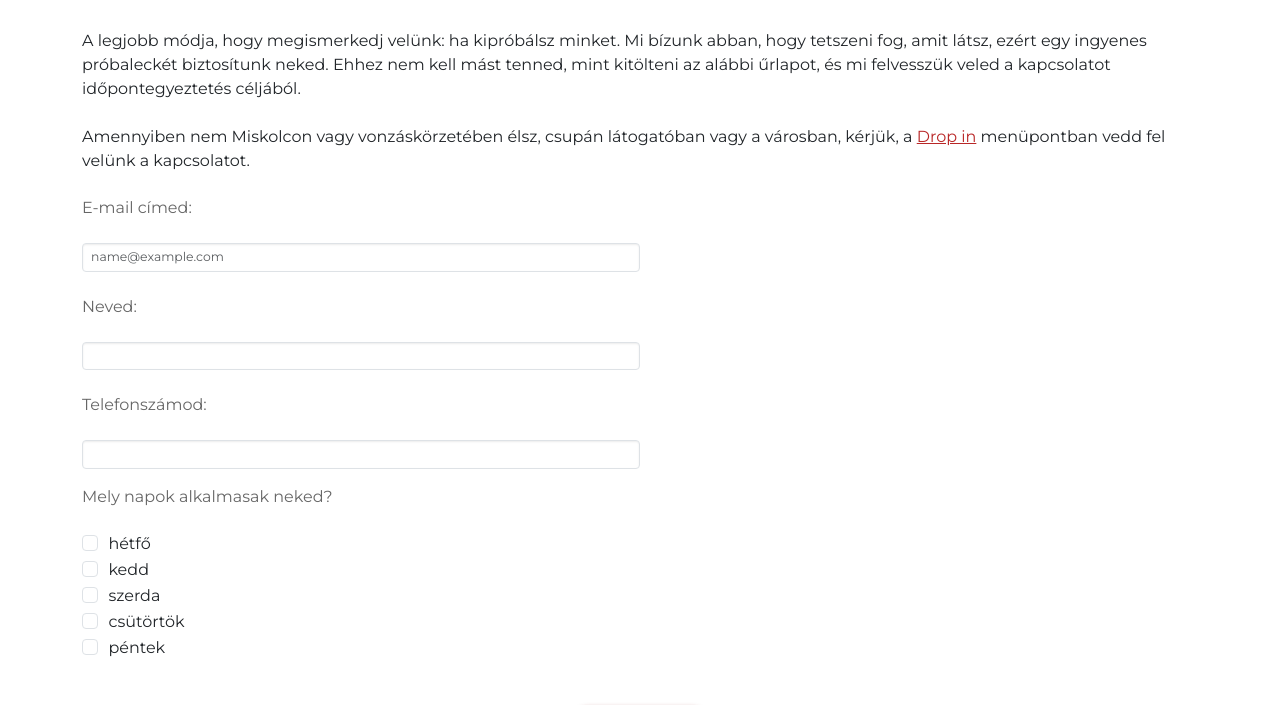
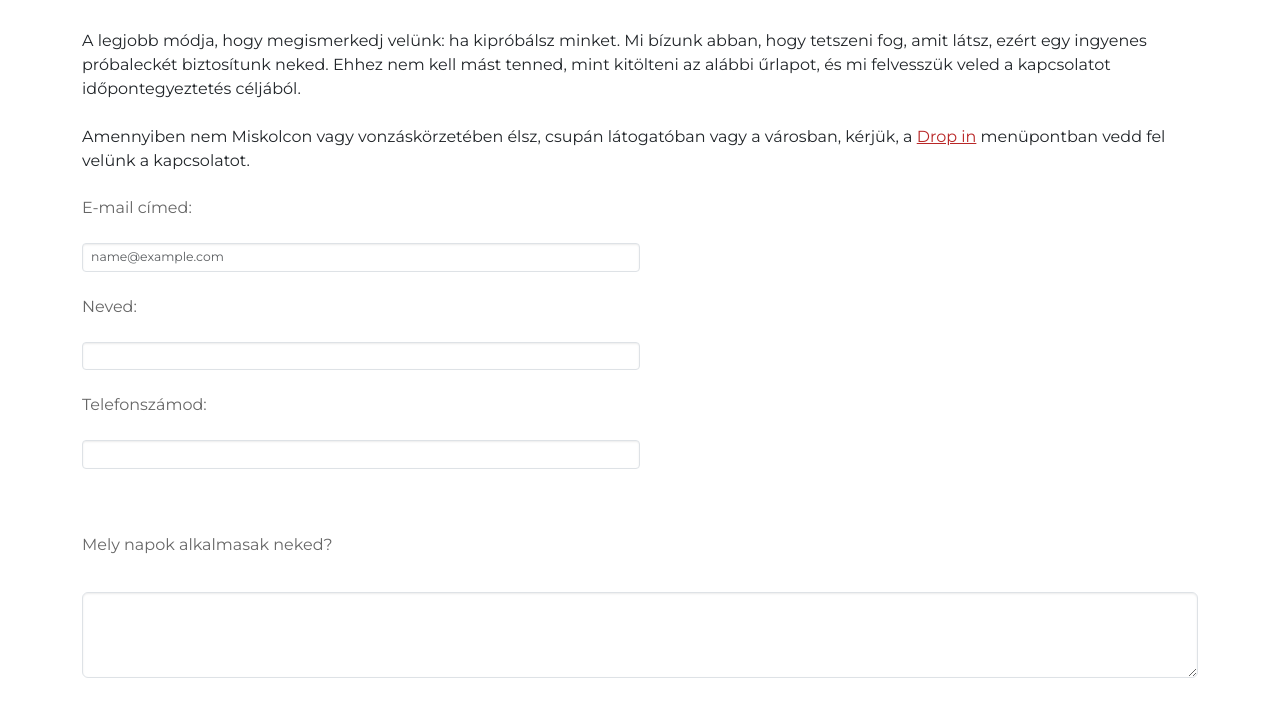
Before and after one commit to AnettKB/CFM-webpage, a website: page freetrial.html in a window 1280 px wide. Shown: the part 67-772 px from the top of the page. Drawn offline with nearby package versions, Linux system fonts and the light colour scheme.

Commit message:
form update and form submit link

```diff
--- a/freetrial.html
+++ b/freetrial.html
@@ -120,13 +120,17 @@
         <a class="dropin_link" href="drop-in.html"> Drop in</a> menüpontban vedd
         fel velünk a kapcsolatot.
       </p>
-      <form action="mailto.php" method="post">
+      <form
+        action="https://formsubmit.co/b940041c32b9197848fe05fbf99d5290"
+        method="POST"
+      >
         <div class="mb-3">
           <label for="inputEmail3" class="mb-3 col-form-label"
             >E-mail címed:</label
           >
           <div class="col-6">
             <input
+              required
               type="email"
               name="email"
               class="form-control form-control-sm"
@@ -139,6 +143,8 @@
           <label for="name" class="mb-3 col-form-label">Neved:</label>
           <div class="col-6">
             <input
+              required
+              maxlength="100"
               type="text"
               class="form-control form-control-sm"
               name="name"
@@ -150,74 +156,28 @@
           <div class="col-6">
             <input
               type="text"
+              maxlength="20"
               class="form-control form-control-sm"
               name="number"
             />
           </div>
         </div>
         <fieldset class="mb-3">
-          <legend class="col-form-label mb-3 pt-0">
+          <legend class="col-form-label mb-1 mt-5 pt-0">
             Mely napok alkalmasak neked?
           </legend>
-          <div class="col-sm-10">
-            <div class="form-check">
-              <input
-                class="form-check-input"
-                type="checkbox"
-                value="hétfő"
-                id="flexCheckDefault"
-                name="days[]"
-              />
-              <label class="form-check-label" for="flexCheckDefault">
-                hétfő
-              </label>
-            </div>
-            <div class="form-check">
-              <input
-                class="form-check-input"
-                type="checkbox"
-                value="kedd"
-                name="days[]"
-              />
-              <label class="form-check-label" for="flexCheckDefault">
-                kedd
-              </label>
-            </div>
+          <div class="form-label">
+            <label for="exampleFormControlTextarea1"></label>
+            <textarea
+              class="form-control"
+              id="exampleFormControlTextarea1"
+              rows="3"
+              name="message"
+              type="text"
+              maxlength="400"
+            ></textarea>
+          </div>
 
-            <div class="form-check">
-              <input
-                class="form-check-input"
-                type="checkbox"
-                value="szerda"
-                name="days[]"
-              />
-              <label class="form-check-label" for="flexCheckDefault">
-                szerda
-              </label>
-            </div>
-            <div class="form-check">
-              <input
-                class="form-check-input"
-                type="checkbox"
-                value="csütörtök"
-                name="days[]"
-              />
-              <label class="form-check-label" for="flexCheckDefault">
-                csütörtök
-              </label>
-            </div>
-            <div class="form-check">
-              <input
-                class="form-check-input"
-                type="checkbox"
-                value="péntek"
-                name="days[]"
-              />
-              <label class="form-check-label" for="flexCheckDefault">
-                péntek
-              </label>
-            </div>
-          </div>
           <div class="container text-center mt-5">
             <div class="row align-items-end">
               <div class="col">
```
Also changed, not shown: package.json (+5 -3 lines), 1 other file.
